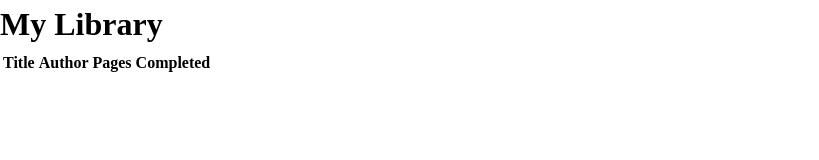
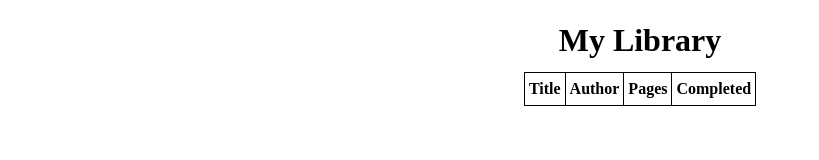
Before and after one commit to M-Ahmad-Usman/library, a plain HTML site: page index.html in a window 1280 px wide. Shown: the whole page, without its empty margins (0-819 px from the left). Drawn offline with Linux system fonts and the light colour scheme.

Commit message:
Add styles for the page.

```diff
--- a/styles.css
+++ b/styles.css
@@ -67,3 +67,25 @@ h6 {
 #__next {
     isolation: isolate;
 }
+
+/* My Styles */
+
+.container {
+    max-width: 1280px;
+    margin: 0 auto;
+    padding: 16px;
+
+    display: flex;
+    flex-direction: column;
+    align-items: center;
+    gap: 8px;
+}
+
+table, th, td, thead, tbody {
+    border: 1px solid black;
+    border-collapse: collapse;
+}
+
+th, td {
+    padding: 4px;
+}
```
